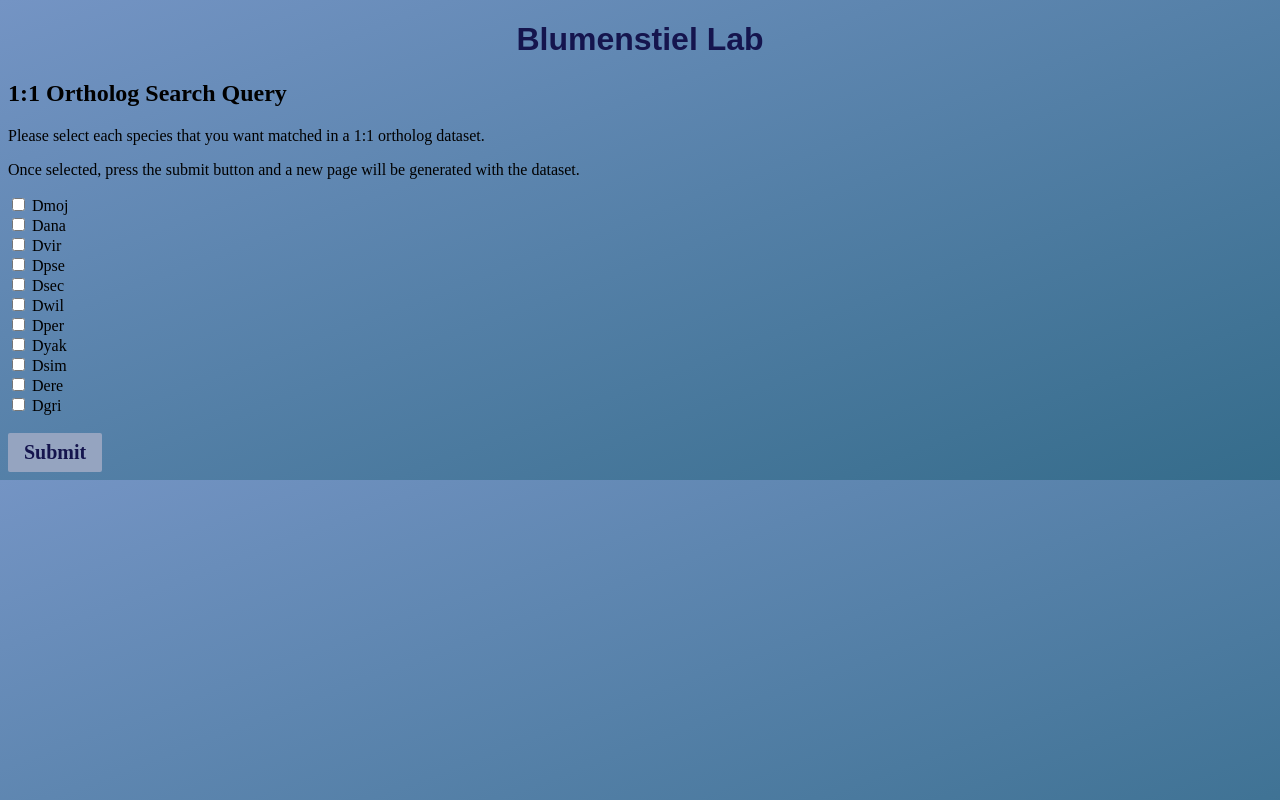
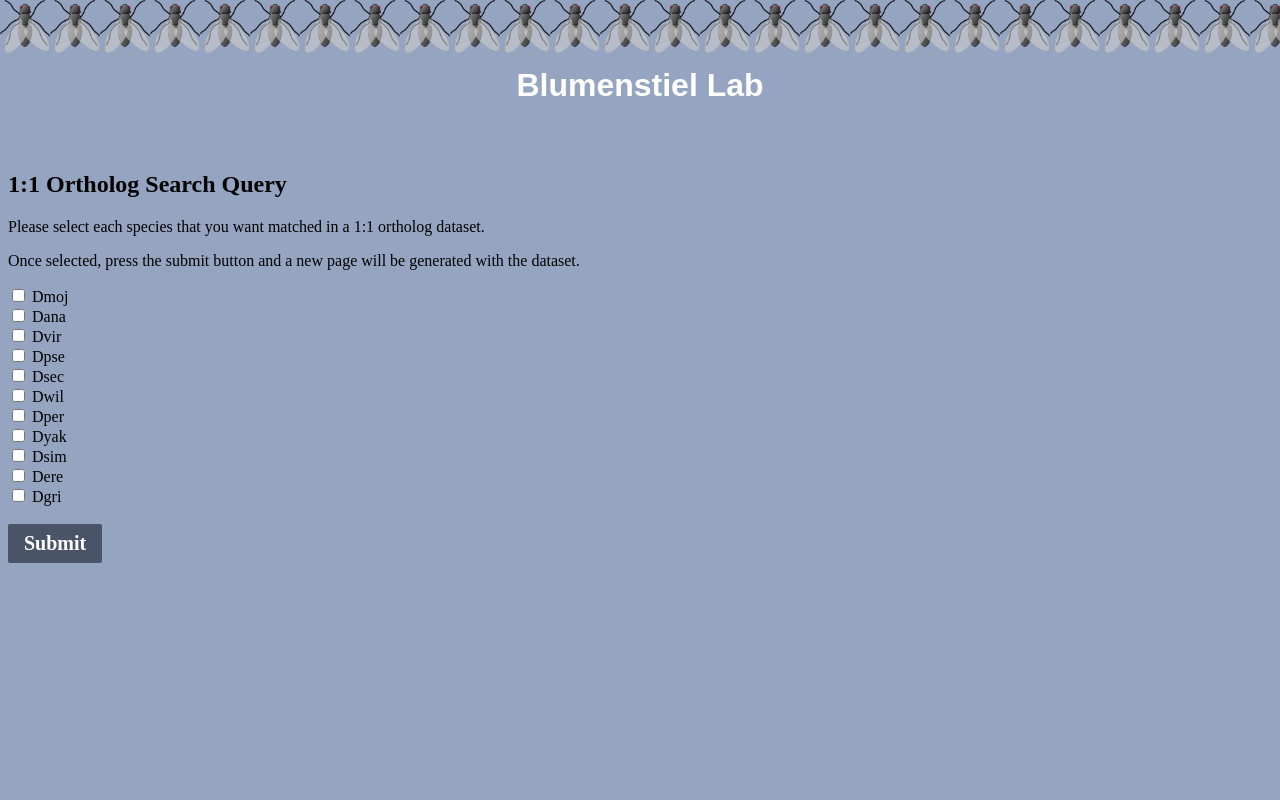
Before and after one commit to chrisstillman/OrthologSearchApp, a website: page public/index.html in a window 1280 px wide. Drawn offline with Linux system fonts and the light colour scheme.

Commit message:
updated html

```diff
--- a/public/index.html
+++ b/public/index.html
@@ -11,6 +11,7 @@
 <body>
 
     <h1>Blumenstiel Lab</h1>
+    <p></p>
     <h2>1:1 Ortholog Search Query</h2>
     <p>Please select each species that you want matched in a 1:1 ortholog dataset.</p>
     <p>Once selected, press the submit button and a new page will be generated with the dataset.</p>
@@ -43,6 +44,8 @@
         <span class="button__text">Submit</span>
     </button>
 
+
+
     <script src="./script.js"></script>
 
 </body>
--- a/public/style.css
+++ b/public/style.css
@@ -1,20 +1,27 @@
 body {
-  background-image: linear-gradient(to bottom right, rgb(116, 148, 196), rgb(53, 108, 139));
-  background-size: auto;
+  background-color: rgb(149, 164, 192);
+  background-size: 50px;
   background-position: relative;
+  background-image: url("fly.png");
+  background-repeat: repeat-x;
 
 }
 
 h1 {
-    color: rgb(21, 21, 78);
+    color: rgb(255, 255, 255);
     font-family: Arial, Helvetica, sans-serif;
     text-align: center;
+    line-height: 4;
+}
+
+h2 {
+
 }
 
 .button {
     position: relative;
     padding: 8px 16px;
-    background:rgb(149, 164, 192);
+    background:rgb(74, 84, 104);
     border: none;
     outline: none;
     border-radius: 2px;
@@ -27,7 +34,7 @@ h1 {
 
   .button__text {
     font: bold 20px "Quicksand", san-serif;
-    color: rgb(21, 21, 78);
+    color: rgb(255, 255, 255);
     transition: all 0.2s;
   }
 
--- a/webOrtholog.js
+++ b/webOrtholog.js
@@ -90,6 +90,9 @@ fs.createReadStream("orthologSearch.csv")
 
     console.log('good key search start');
     // only good keys remain
+    //let goodKeys = Object.keys(databall); // using databall.hasOwnProperty(key) instead .... dictionary lookup w/ hash, O(1)
+    //let searchCriteria = Object.keys(selZero); // using selZero.hasOwnProperty(key) .. same as above
+
     for(var i = 0; i < gene.length; i++) {
       let row = {
         Dmel: gene[i].Dmel,
```
Also changed, not shown: public/fly.png (added), 1 other file.
